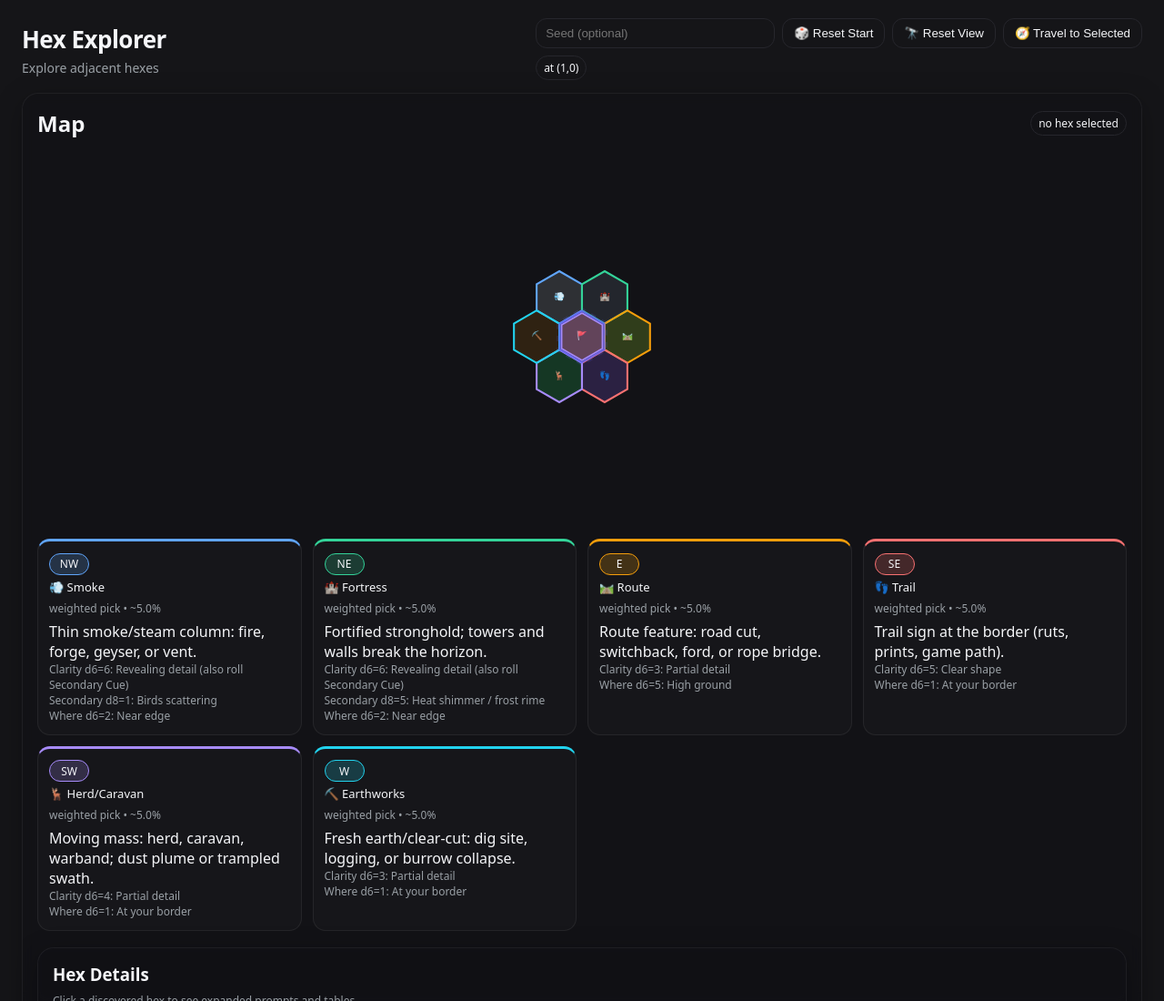
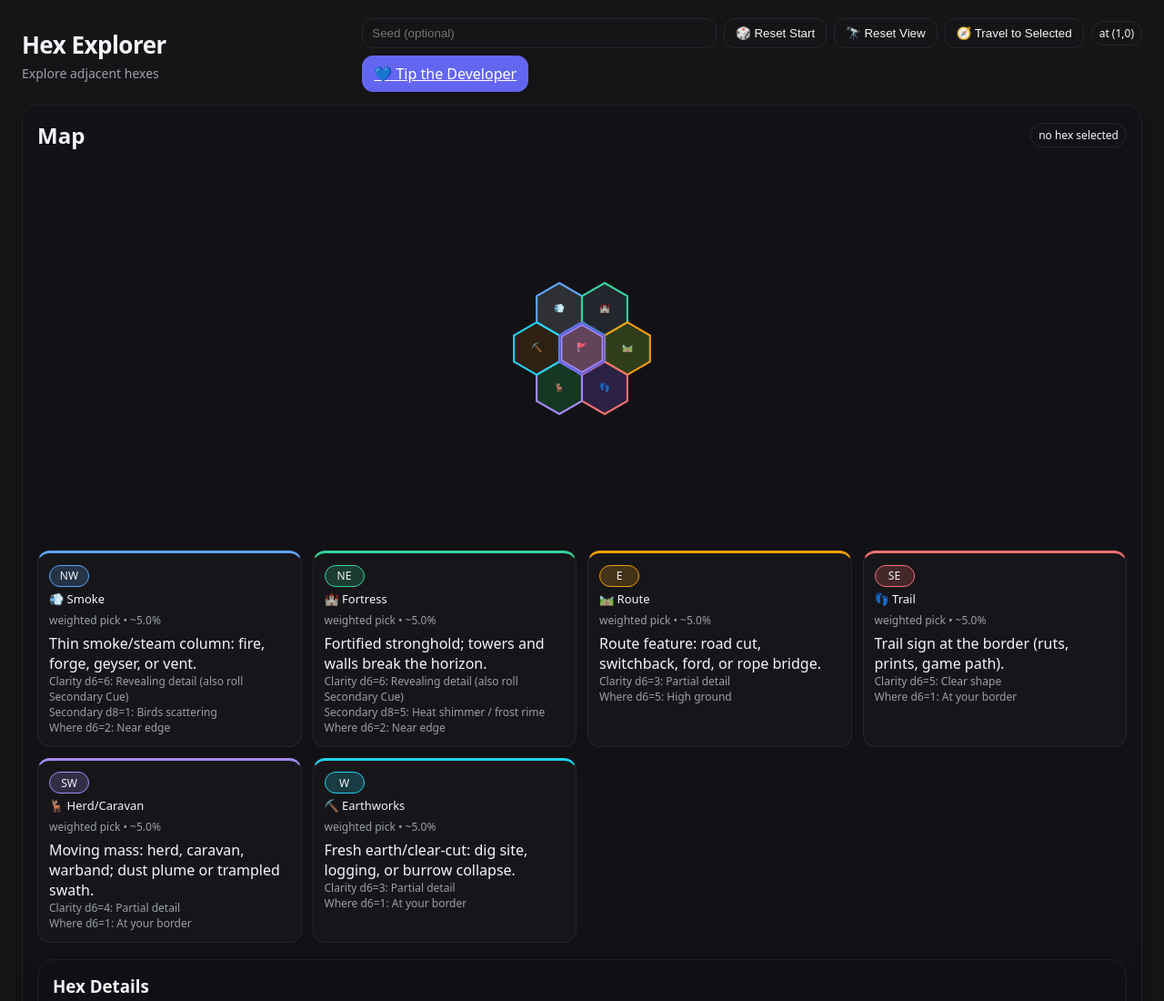
Before and after one commit to EscaladeDev/HexCrawl, a plain HTML site: page index.html in a window 1280 px wide. Shown: the top 1100 px of the page at 91% size. Drawn offline with Linux system fonts and the light colour scheme.

Commit message:
Add donation link for developer support

```diff
--- a/index.html
+++ b/index.html
@@ -94,6 +94,7 @@
       <button class="btn" id="resetView" title="Recenter on current">🔭 Reset View</button>
       <button class="btn" id="travelSelected" title="Travel to selected adjacent hex">🧭 Travel to Selected</button>
       <span class="badge" id="posBadge">at (0,0)</span>
+  <a class="btn primary" href="https://donate.stripe.com/4gM4gBcmO1nG9PA5zF1B601" target="_blank" rel="noopener noreferrer" title="Tip the Developer">💙 Tip the Developer</a>
     </div>
   </div>
 
```
